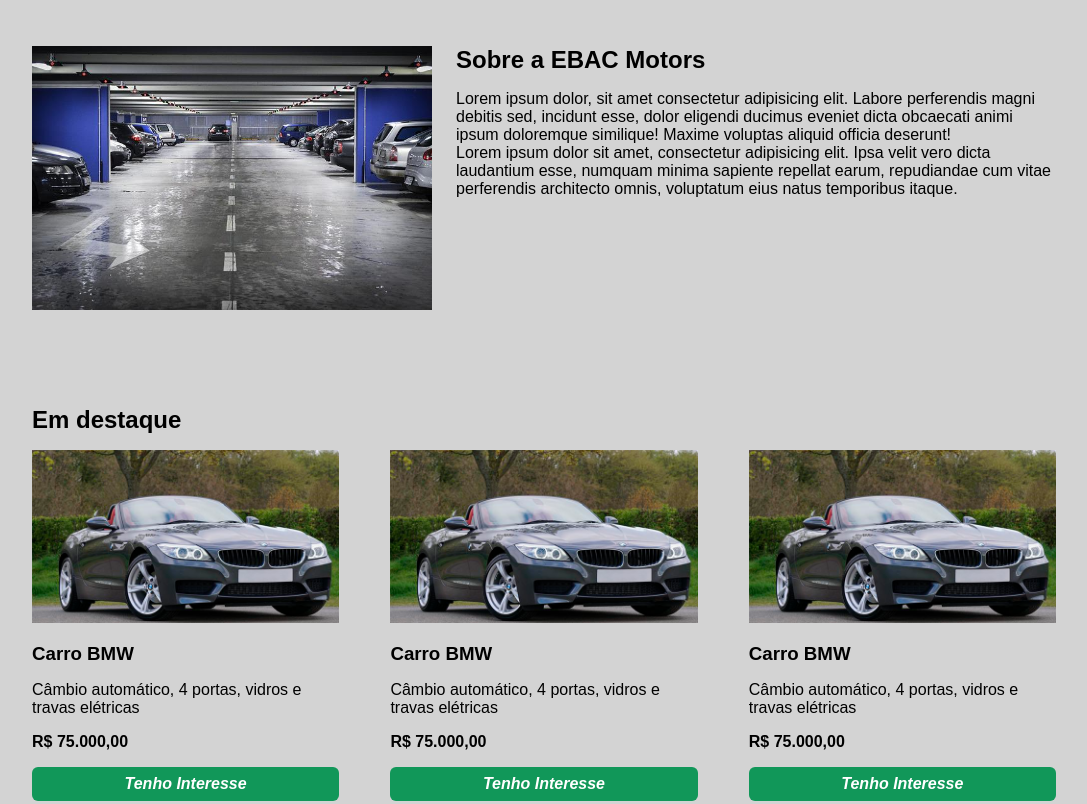
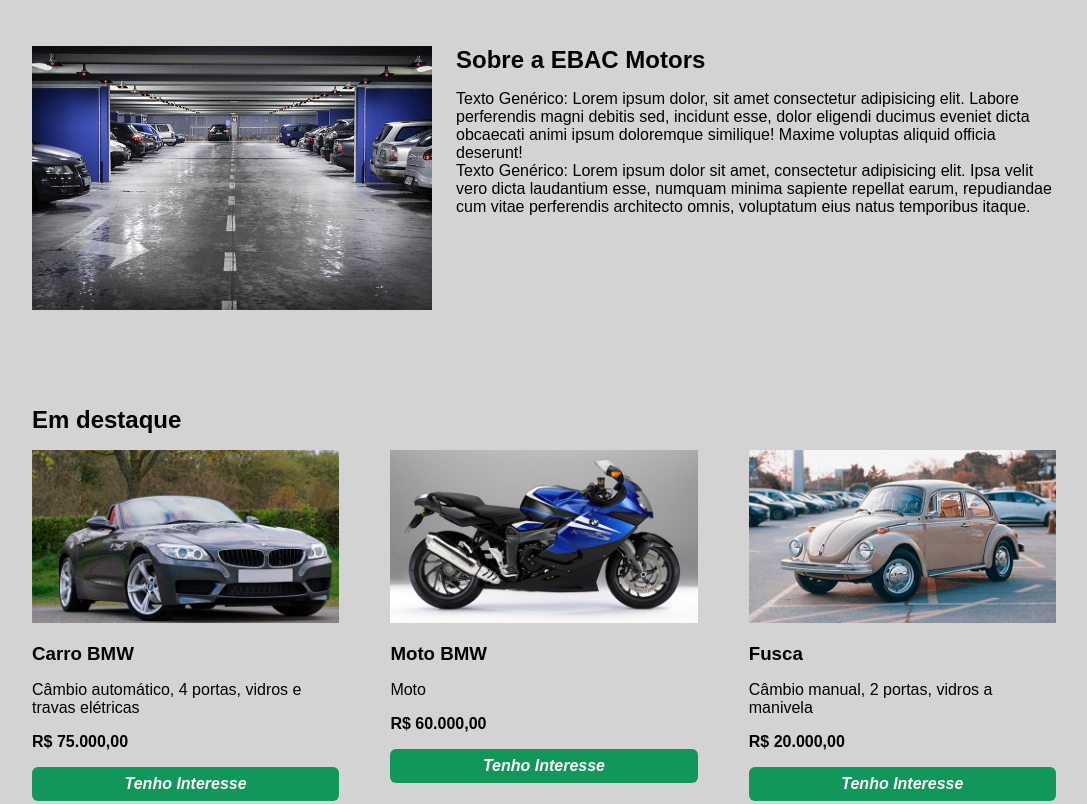
Before and after one commit to AsrielDreemurrGM/modulo10_Plugins_JQuery, a plain HTML site: page index.html in a window 1280 px wide. Shown: the part 338-1142 px from the top of the page, without its empty margins (96-1183 px from the left). Drawn offline with nearby package versions, Linux system fonts and the light colour scheme.

Commit message:
Personalização Extra - Adicionado Veículos Não utilizados na Seção "Em Destaque" - Alterado Cor dos Preços na seção "Promoção"

```diff
--- a/index.html
+++ b/index.html
@@ -48,9 +48,9 @@
             <div>
                 <h2>Sobre a EBAC Motors</h2>
                 <p>
-                    Lorem ipsum dolor, sit amet consectetur adipisicing elit. Labore perferendis magni debitis sed, incidunt esse, dolor eligendi ducimus eveniet dicta obcaecati animi ipsum doloremque similique! Maxime voluptas aliquid officia deserunt!
+                    Texto Genérico: Lorem ipsum dolor, sit amet consectetur adipisicing elit. Labore perferendis magni debitis sed, incidunt esse, dolor eligendi ducimus eveniet dicta obcaecati animi ipsum doloremque similique! Maxime voluptas aliquid officia deserunt!
                 </p>
-                Lorem ipsum dolor sit amet, consectetur adipisicing elit. Ipsa velit vero dicta laudantium esse, numquam minima sapiente repellat earum, repudiandae cum vitae perferendis architecto omnis, voluptatum eius natus temporibus itaque.
+                Texto Genérico: Lorem ipsum dolor sit amet, consectetur adipisicing elit. Ipsa velit vero dicta laudantium esse, numquam minima sapiente repellat earum, repudiandae cum vitae perferendis architecto omnis, voluptatum eius natus temporibus itaque.
                 </p>
             </div>
         </div>
@@ -72,24 +72,24 @@
                     <button type="button">Tenho Interesse</button>
                 </li>
                 <li class="item-central">
-                    <img src="./images/carro-bmw.png" alt="">
-                    <h3>Carro BMW</h3>
+                    <img src="./images/moto-bmw.png" alt="">
+                    <h3>Moto BMW</h3>
                     <p>
-                        Câmbio automático, 4 portas, vidros e travas elétricas
+                        Moto
                     </p>
                     <div class="price">
-                        <strong>R$ 75.000,00</strong>
+                        <strong>R$ 60.000,00</strong>
                     </div>
                     <button type="button">Tenho Interesse</button>
                 </li>
                 <li>
-                    <img src="./images/carro-bmw.png" alt="">
-                    <h3>Carro BMW</h3>
+                    <img src="./images/fusca.png" alt="">
+                    <h3>Fusca</h3>
                     <p>
-                        Câmbio automático, 4 portas, vidros e travas elétricas
+                        Câmbio manual, 2 portas, vidros a manivela
                     </p>
                     <div class="price">
-                        <strong>R$ 75.000,00</strong>
+                        <strong>R$ 20.000,00</strong>
                     </div>
                     <button type="button">Tenho Interesse</button>
                 </li>
--- a/main.css
+++ b/main.css
@@ -129,7 +129,8 @@
 }
 
 .price del {
-    color: #ccc;
+    color: white;
+    font-weight: bold;
     font-size: 14px;
 }
 
```
